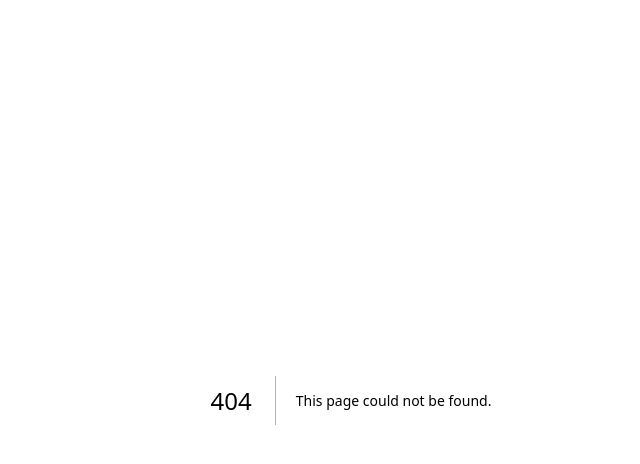
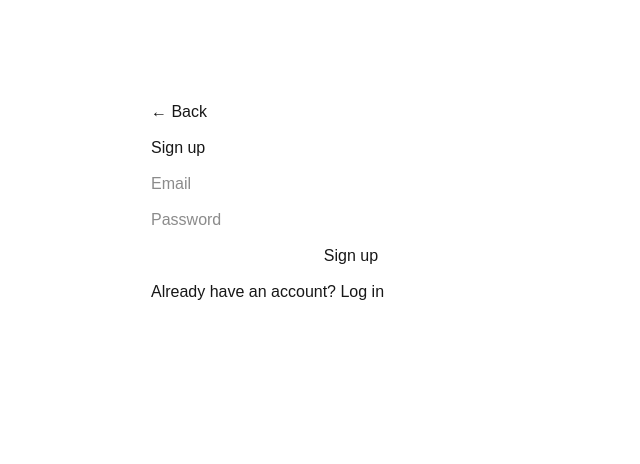
Before and after one commit to julianrenato0315/FullSnack, a Next.js app: page /signup in a window 1280 px wide. Before the commit this address had no page. Shown: the top 464 px of the page, without its empty margins (289-929 px from the left). Built offline with nearby package versions, Linux system fonts and the light colour scheme; no server answers.

Commit message:
Made Auth logic

```diff
--- /dev/null
+++ b/app/login/page.tsx
@@ -0,0 +1,35 @@
+"use client"
+import { useState } from 'react'
+import { auth } from '../../lib/firebase'
+import { signInWithEmailAndPassword } from 'firebase/auth'
+import { useRouter } from 'next/navigation'
+import Link from 'next/link'
+
+export default function LoginPage() {
+  const [email, setEmail] = useState("")
+  const [password, setPassword] = useState("")
+  const [error, setError] = useState("")
+  const router = useRouter()
+
+  async function handleLogin() {
+    setError("")
+    try {
+      await signInWithEmailAndPassword(auth, email, password)
+      router.push("/")
+    } catch (e: any) {
+      setError(e.message)
+    }
+  }
+
+  return (
+    <div style={{ maxWidth: 400, margin: "100px auto", display: "flex", flexDirection: "column", gap: "12px" }}>
+      <Link href="/">← Back</Link>
+      <h1>Log in</h1>
+      <input placeholder="Email" value={email} onChange={(e) => setEmail(e.target.value)} />
+      <input placeholder="Password" type="password" value={password} onChange={(e) => setPassword(e.target.value)} />
+      <button onClick={handleLogin}>Log in</button>
+      {error && <p>{error}</p>}
+      <p>Don't have an account? <Link href="/signup">Sign up</Link></p>
+    </div>
+  )
+}
--- a/app/page.tsx
+++ b/app/page.tsx
@@ -1,5 +1,8 @@
 "use client"
-import {useState} from 'react'
+import {useState, useEffect} from 'react'
+import { auth } from '../lib/firebase'
+import { signOut, onAuthStateChanged, User } from 'firebase/auth'
+import Link from 'next/link'
 
 type Recipe = {
   id: number
@@ -10,10 +13,40 @@ function Page() {
   const [ingredients, setIngredients] = useState("")
   const [recipes, setRecipes] = useState<Recipe[]>([])
   const [loading, setIsLoading] = useState(false)
+  const [user, setUser] = useState<User | null>(null)
+
+  useEffect(() => {
+    const unsub = onAuthStateChanged(auth, (u) => setUser(u))
+    return () => unsub()
+  }, [])
+
+  let searchLabel
+  if (loading) {
+    searchLabel = "Searching ..."
+  } else {
+    searchLabel = "Search"
+  }
+
+  let authSection
+  if (user) {
+    authSection = (
+      <>
+        <span>Logged in as: {user.email}</span>
+        <button onClick={() => signOut(auth)}>Log out</button>
+      </>
+    )
+  } else {
+    authSection = (
+      <>
+        <Link href="/login"><button>Log in</button></Link>
+        <Link href="/signup"><button>Sign up</button></Link>
+      </>
+    )
+  }
 
   async function search() {
-    setIsLoading(true);
-    const response = await fetch("/api/recipes?ingredients=" + ingredients);
+    setIsLoading(true)
+    const response = await fetch("/api/recipes?ingredients=" + ingredients)
     const data = await response.json()
     setRecipes(data)
     setIsLoading(false)
@@ -21,11 +54,27 @@ function Page() {
 
   return (
     <div>
-    <input value = {ingredients} onChange={(e) => setIngredients(e.target.value)} />
-    <button onClick={search}>{loading ? "Searching ..." : "Search"}</button>
-    {recipes.map((recipe) => (
-      <div key={recipe.id}>{recipe.title}</div>
-    ))}
+      <div>
+        {authSection}
+      </div>
+
+      <div style={{ textAlign: "center" }}>
+        <p>Your saved dishes:</p>
+        <div style={{ display: "flex", flexDirection: "column", alignItems: "center", gap: "8px" }}>
+          <button>Chicken Caesar Salad</button>
+          <button>Steak and Garlic Potatoes</button>
+          <button>Spaghetti Carbonara</button>
+          <button>Shrimp Tacos</button>
+          <button>BBQ Pulled Pork Sandwich</button>
+          <button>Margherita Pizza</button>
+        </div>
+      </div>
+
+      <input value={ingredients} onChange={(e) => setIngredients(e.target.value)} />
+      <button onClick={search}>{searchLabel}</button>
+      {recipes.map((recipe) => (
+        <div key={recipe.id}>{recipe.title}</div>
+      ))}
     </div>
   )
 }
--- /dev/null
+++ b/app/signup/page.tsx
@@ -0,0 +1,35 @@
+"use client"
+import { useState } from 'react'
+import { auth } from '../../lib/firebase'
+import { createUserWithEmailAndPassword } from 'firebase/auth'
+import { useRouter } from 'next/navigation'
+import Link from 'next/link'
+
+export default function SignupPage() {
+  const [email, setEmail] = useState("")
+  const [password, setPassword] = useState("")
+  const [error, setError] = useState("")
+  const router = useRouter()
+
+  async function handleSignup() {
+    setError("")
+    try {
+      await createUserWithEmailAndPassword(auth, email, password)
+      router.push("/")
+    } catch (e: any) {
+      setError(e.message)
+    }
+  }
+
+  return (
+    <div style={{ maxWidth: 400, margin: "100px auto", display: "flex", flexDirection: "column", gap: "12px" }}>
+      <Link href="/">← Back</Link>
+      <h1>Sign up</h1>
+      <input placeholder="Email" value={email} onChange={(e) => setEmail(e.target.value)} />
+      <input placeholder="Password" type="password" value={password} onChange={(e) => setPassword(e.target.value)} />
+      <button onClick={handleSignup}>Sign up</button>
+      {error && <p>{error}</p>}
+      <p>Already have an account? <Link href="/login">Log in</Link></p>
+    </div>
+  )
+}
```
